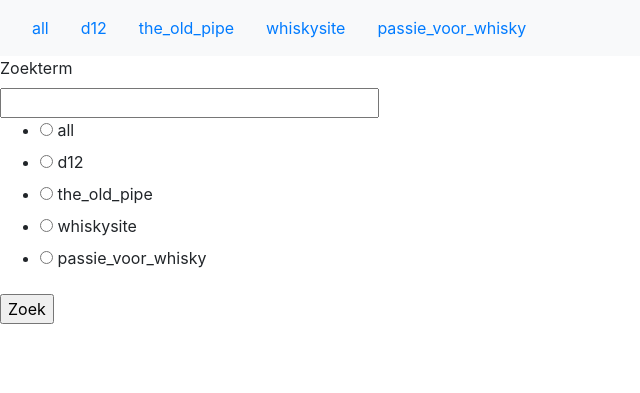
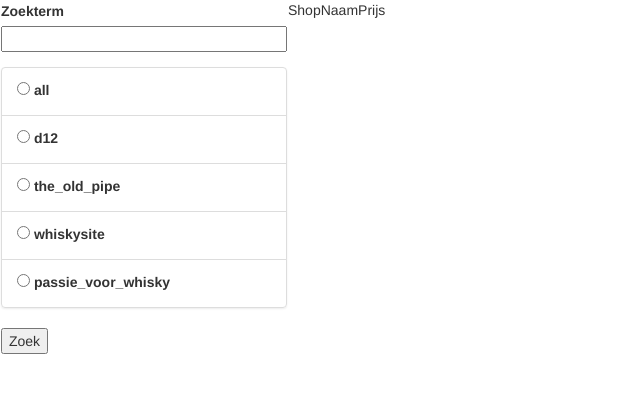
Before and after one commit to goosebumps/whyzard, a Flask app: page / in a window 1280 px wide. Shown: the top 393 px of the page, without its empty margins (0-640 px from the left). Run offline with Flask 2, Linux system fonts and the light colour scheme; some libraries are stand-ins or nearby versions.

Commit message:
Moved to flask-bootstrap

```diff
--- a/forms.py
+++ b/forms.py
@@ -5,8 +5,5 @@ import shop
 
 class SearchForm(FlaskForm):
     searchterm = StringField('Zoekterm', validators=[DataRequired()])
-    # shopname = StringField('Shop', validators=[DataRequired()])
     shopname = RadioField('Shop', choices=[("all", "all")] + list(zip(shop.shop_list, shop.shop_list)))
-    # password = PasswordField('Password', validators=[DataRequired()])
-    # remember_me = BooleanField('Remember Me')
     submit = SubmitField('Zoek')
--- a/main.py
+++ b/main.py
@@ -1,10 +1,12 @@
 # importing modules
 from flask import Flask, render_template, escape, flash, redirect
+from flask_bootstrap import Bootstrap
 import shop
 import forms
 
 # declaring app name
 app = Flask(__name__)
+Bootstrap(app)
 app.config['SECRET_KEY'] = "datraadjenooitpannekoek"
 
 @app.route("/", methods=['GET', 'POST'])
--- a/templates/index.html
+++ b/templates/index.html
@@ -1,52 +1,31 @@
-<!doctype html>
-<html lang="en">
+{% extends "bootstrap/base.html" %}
+{% block styles %}
+{{super()}}
+<link rel="stylesheet"
+      href="https://stackpath.bootstrapcdn.com/bootstrap/3.4.1/css/bootstrap-theme.min.css">
+{% endblock %}
+{% block title %}Whyzard whisky tool{% endblock %}
 
-<head>
-    <!-- Required meta tags -->
-    <meta charset="utf-8">
-    <meta name="viewport" content="width=device-width, initial-scale=1, shrink-to-fit=no">
+{% block navbar %}
+<div class="navbar navbar-left">
+    {% include 'searchform.html' %}
+</div>
+{% endblock %}
 
-    <!-- Bootstrap CSS -->
-    <link rel="stylesheet" href="https://stackpath.bootstrapcdn.com/bootstrap/4.4.1/css/bootstrap.min.css"
-        integrity="sha384-Vkoo8x4CGsO3+Hhxv8T/Q5PaXtkKtu6ug5TOeNV6gBiFeWPGFN9MuhOf23Q9Ifjh" crossorigin="anonymous">
+{% block content %}
+<table>
+    <thead>
+        <td>Shop</td>
+        <td>Naam</td>
+        <td>Prijs</td>
+    </thead>
+    {%for s in shop_result%}
+    <tr>
+        <td><a href={{s.url}}>{{s.shop}}</a></td>
+        <td><a href={{s.url}}>{{s.name}}</a></td>
+        <td><a href={{s.url}}>{{s.price}}</a></div>
+    </tr>
+    {%endfor%}
+</table>
 
-    <title>Whyzard</title>
-</head>
-
-<body>
-    <nav class="navbar navbar-expand-lg navbar-light bg-light">
-        <a class="av-item nav-link" href="/{{search_term}}">all</a>
-        {%for n in shop_list%}
-        <a class="av-item nav-link" href="/{{n}}/{{search_term}}">{{n}}</a>
-        {%endfor%}
-    </nav>
-
-    {% include 'searchform.html' %}
-
-    <div class="container">
-        <!-- For loop logic of jinja template -->
-        {%for s in shop_result%}
-
-        <div class="row">
-            <div class="col-sm"><a href={{s.url}}>{{s.shop}}</a></div>
-            <div class="col-sm"><a href={{s.url}}>{{s.name}}</a></div>
-            <div class="col-sm"><a href={{s.url}}>{{s.price}}</a></div>
-        </div>
-        {%endfor%}
-
-    </div class="container">
-
-    <!-- Optional JavaScript -->
-    <!-- jQuery first, then Popper.js, then Bootstrap JS -->
-    <script src="https://code.jquery.com/jquery-3.4.1.slim.min.js"
-        integrity="sha384-J6qa4849blE2+poT4WnyKhv5vZF5SrPo0iEjwBvKU7imGFAV0wwj1yYfoRSJoZ+n"
-        crossorigin="anonymous"></script>
-    <script src="https://cdn.jsdelivr.net/npm/popper.js@1.16.0/dist/umd/popper.min.js"
-        integrity="sha384-Q6E9RHvbIyZFJoft+2mJbHaEWldlvI9IOYy5n3zV9zzTtmI3UksdQRVvoxMfooAo"
-        crossorigin="anonymous"></script>
-    <script src="https://stackpath.bootstrapcdn.com/bootstrap/4.4.1/js/bootstrap.min.js"
-        integrity="sha384-wfSDF2E50Y2D1uUdj0O3uMBJnjuUD4Ih7YwaYd1iqfktj0Uod8GCExl3Og8ifwB6"
-        crossorigin="anonymous"></script>
-</body>
-
-</html>
+{% endblock %}
--- a/templates/searchform.html
+++ b/templates/searchform.html
@@ -1,13 +1,24 @@
 {% block content %}
+
 <form action="" method="post" novalidate>
     {{ form.hidden_tag() }}
-    <div>
+    <div class="form-group">
         {{ form.searchterm.label }}<br>
         {{ form.searchterm(size=32) }}
     </div>
-    <div>
-        {{ form.shopname}}
+
+    <div class="form-group">
+        <ul class="list-group">
+            {% for subfield in form.shopname %}
+            <li class="list-group-item">
+                <div>{{ subfield }} {{ subfield.label }}</div>
+            </li>
+            {% endfor %}
+        </ul>
     </div>
-    <div>{{ form.submit() }}</div>
+
+    <div class="form-group">
+        {{ form.submit() }}
+    </div>
 </form>
 {% endblock %}
```
